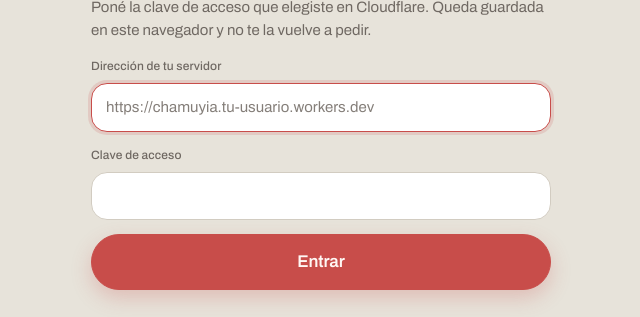
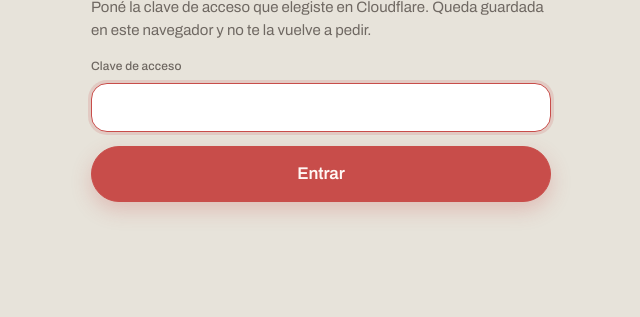
Before and after one commit to Nicoc2611/chamuyia, a plain HTML site: page index.html in a window 1280 px wide. Shown: the part 140-457 px from the top of the page, without its empty margins (319-959 px from the left). Drawn offline with Linux system fonts and the light colour scheme.

Commit message:
Conectar la app con el Worker chamuyia.nicoc2611.workers.dev
Co-Authored-By: Claude Opus 5.5 <noreply@anthropic.com>
Claude-Session: https://claude.ai/code/session_01G4i1HNcv1VgDSovTXTEYYw

```diff
--- a/index.html
+++ b/index.html
@@ -811,7 +811,7 @@ details>summary{cursor:pointer}
 'use strict';
 
 // Dirección de tu Worker. Si queda vacía, la app la pide la primera vez.
-const SERVIDOR = '';
+const SERVIDOR = 'https://chamuyia.nicoc2611.workers.dev';
 
 const K_CLAVE = 'chamuyia.clave', K_SERV = 'chamuyia.servidor', K_PING = 'chamuyia.ping';
 const K_DATOS = 'chamuyia.local', K_SYNC = 'chamuyia.sync';
```
Also changed, not shown: 1 other file.
